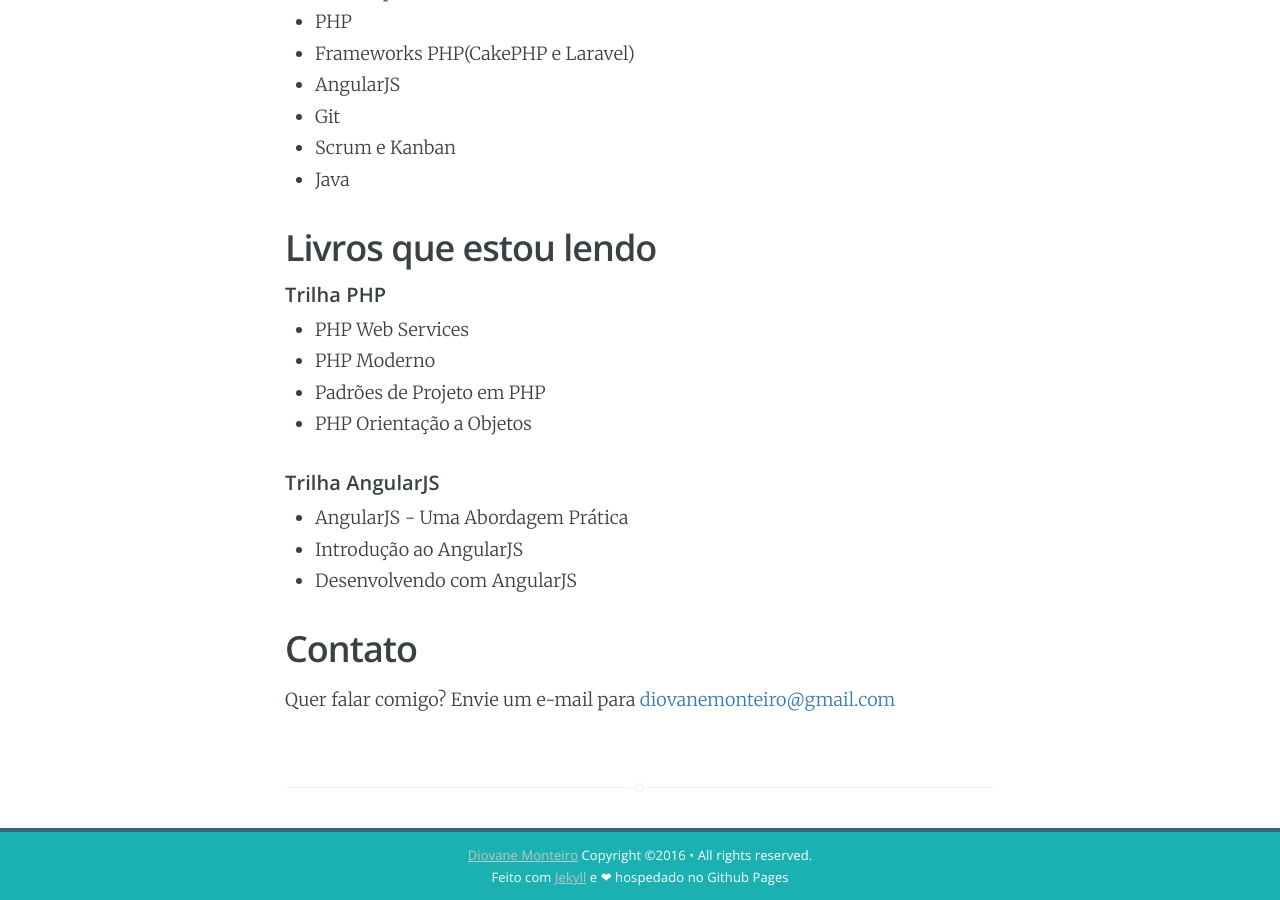
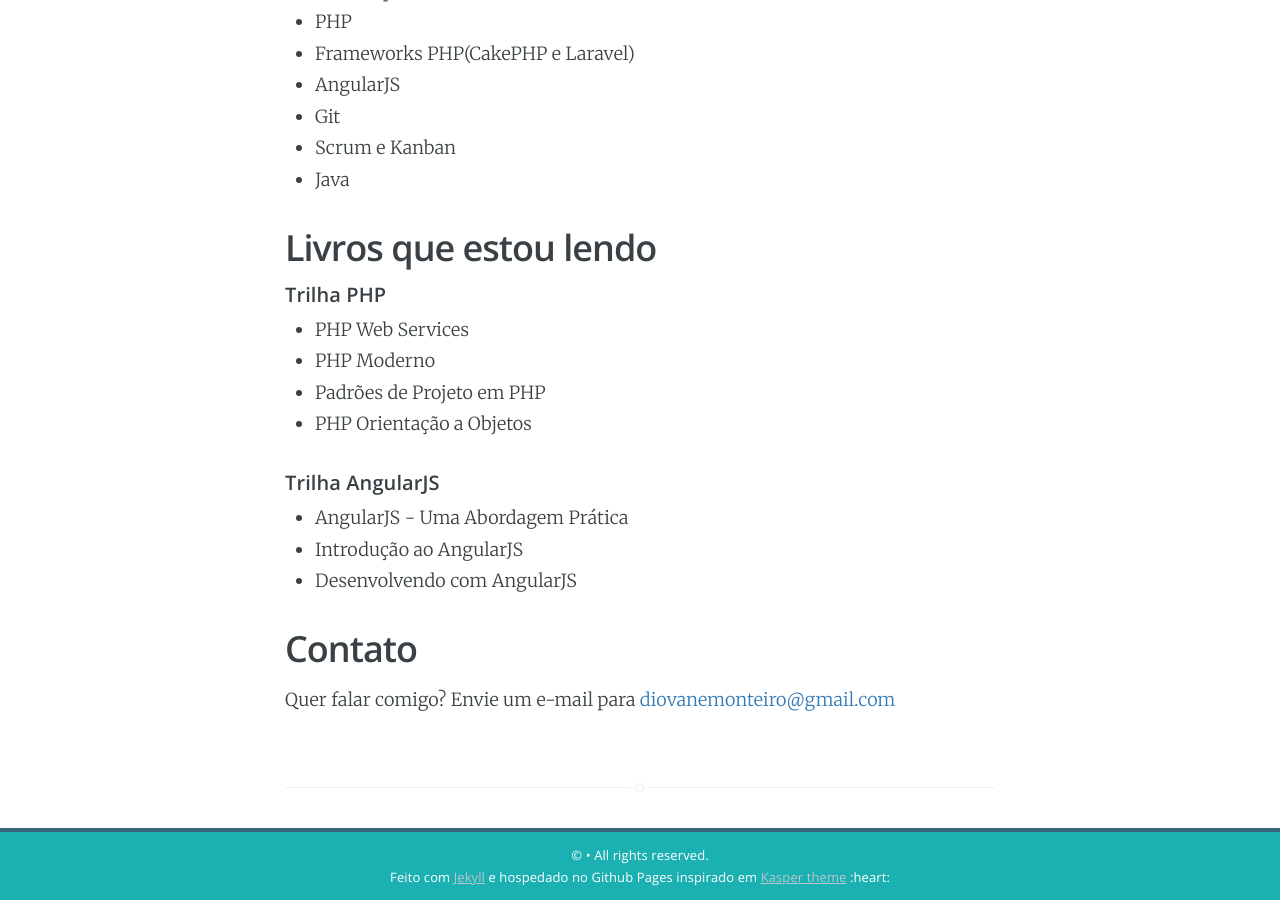
Before and after one commit to diovanemonteiro/diovanemonteiro.github.io, a Jekyll site: the page built from about.md, in a window 1280 px wide and 900 px high, scrolled down 1731 px. Built offline with Jekyll 4.4.1, drawn with Linux system fonts in a browser that asks for light colours; nearby versions of some CDN libraries; some web fonts are replaced.

Commit message:
Add element class icon-heart

```diff
--- a/_includes/footer.html
+++ b/_includes/footer.html
@@ -1,21 +1,14 @@
 <footer class="site-footer">
     <!-- <a class="subscribe fa fa-feed" href="/rss.xml"><span class="tooltip">Subscribe!</span></a> -->
     <div class="inner">
-        <section class="copyright"><a href="/">Diovane Monteiro</a> Copyright ©2016  • All rights reserved.</section>
-        <!-- <section class="poweredby">Made with Jekyll using <a href="http://github.com/rosario/kasper">Kasper theme</a></section> -->
-        <section>Feito com <a href="http://jekyllrb.com/" target="_blank" class=" externalLink">Jekyll</a> e <span class="love">❤</span> hospedado no Github Pages</section>
+        <section class="copyright">
+            <a href="{{ site.baseurl }}">{{ site.name }}</a> &copy; {{date format="YYYY"}} &bull; All rights reserved.
+        </section>
+        <section class="poweredby">
+            Feito com <a href="http://jekyllrb.com/" target="_blank" class=" externalLink">Jekyll</a> e <span class="icon-heart love"></span> hospedado no Github Pages inspirado em <a href="http://github.com/rosario/kasper">Kasper theme</a> :heart:
+        </section>
     </div>
 </footer>
-
-<!-- <footer class="site-footer clearfix">
-    <section class="copyright">
-        <a href="{{ site.baseurl }}">{{ site.name }}</a> &copy;
-        {{date format="YYYY"}} &bull; All rights reserved.
-    </section>
-    <section class="poweredby">Made with Jekyll using
-        <a href="http://github.com/rosario/kasper">Kasper theme</a>
-    </section>
-</footer> -->
 
 <!-- Bootstrap core JavaScript
   ================================================== -->
```
